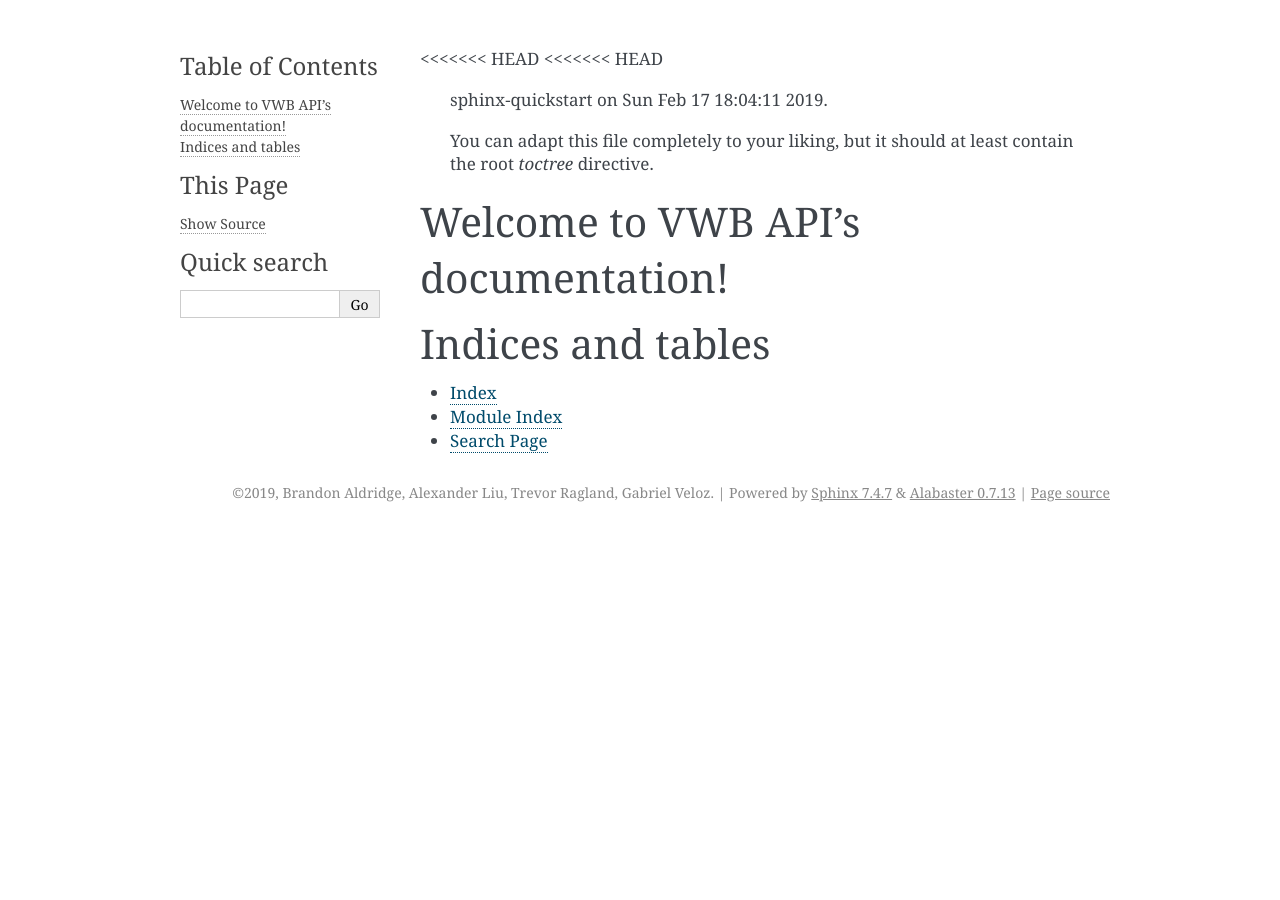
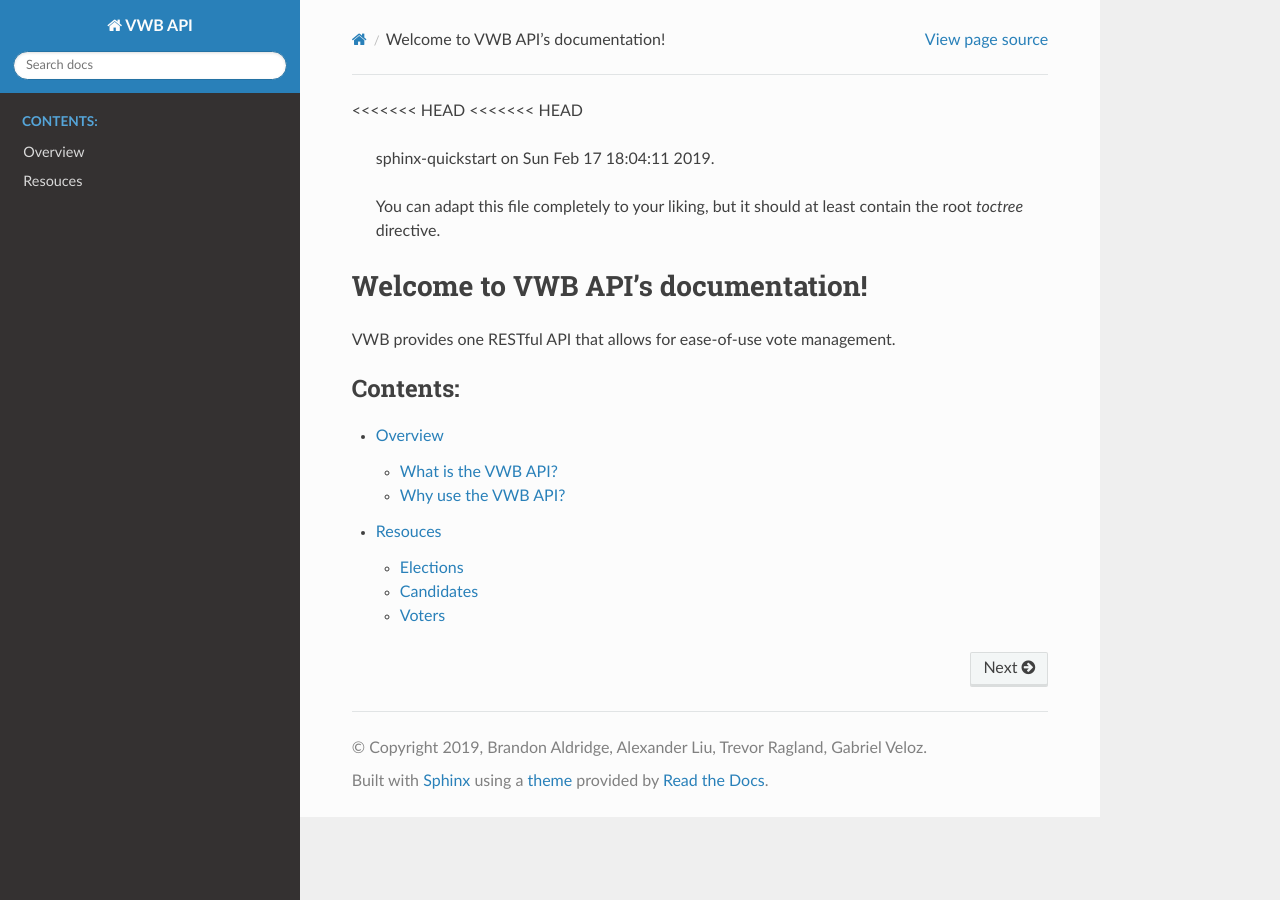
Before and after one commit to Acliu1498/VotingWithBlockchain, a Sphinx documentation site: the page built from docs/index.rst, in a window 1280 px wide. Built offline with Sphinx 7.4.7 and the Read the Docs theme 2.0.0, drawn with Linux system fonts in a browser that asks for light colours.

Commit message:
added docs

```diff
--- a/docs/conf.py
+++ b/docs/conf.py
@@ -78,7 +78,7 @@ pygments_style = None
 # The theme to use for HTML and HTML Help pages.  See the documentation for
 # a list of builtin themes.
 #
-html_theme = 'alabaster'
+html_theme = "sphinx_rtd_theme"
 
 # Theme options are theme-specific and customize the look and feel of a theme
 # further.  For a list of options available for each theme, see the
--- a/docs/index.rst
+++ b/docs/index.rst
@@ -14,15 +14,11 @@
 Welcome to VWB API's documentation!
 ===================================
 
+VWB provides one RESTful API that allows for ease-of-use vote management.
+
 .. toctree::
    :maxdepth: 2
    :caption: Contents:
 
-
-
-Indices and tables
-==================
-
-* :ref:`genindex`
-* :ref:`modindex`
-* :ref:`search`
+   overview
+   resources
```
Also changed, not shown: 11 other files.
